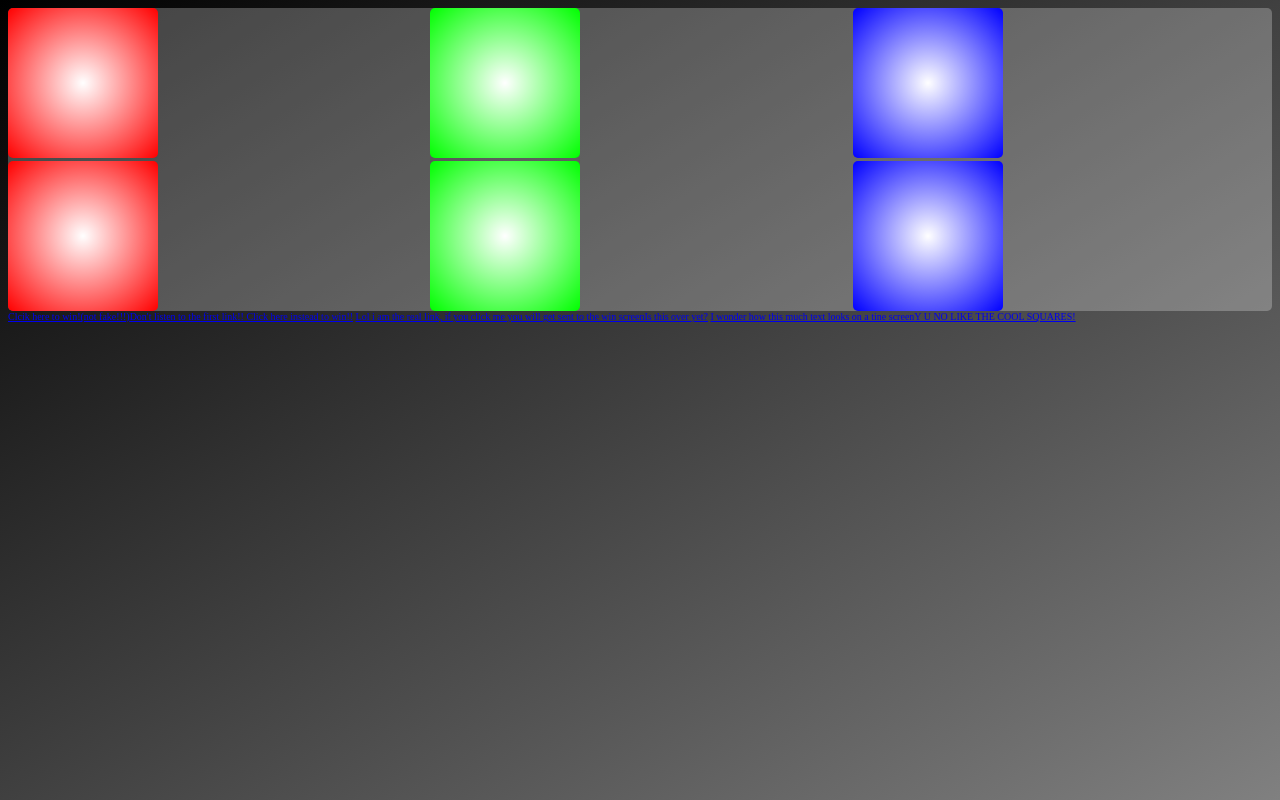
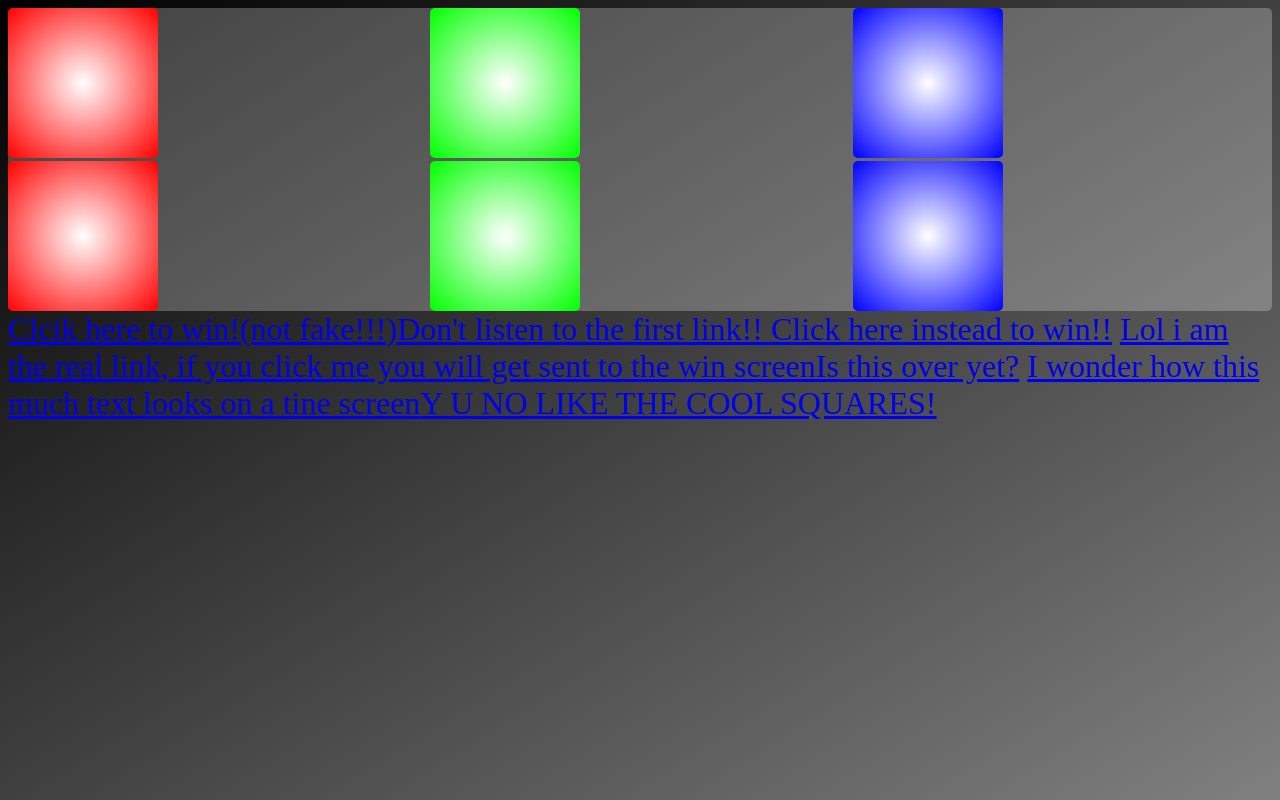
Before and after one commit to Positron832/GameBreakersToolkit-jam, a plain HTML site: page stage3.html in a window 1280 px wide. Drawn offline with Linux system fonts and the light colour scheme.

Commit message:
Update stage3.html

```diff
--- a/stage3.html
+++ b/stage3.html
@@ -10,7 +10,7 @@
 
       body{
         min-height: 100%;
-        font-size: 10px;
+        font-size: 32px;
         background-image: linear-gradient(to bottom right, black, grey);
       }
 
```
